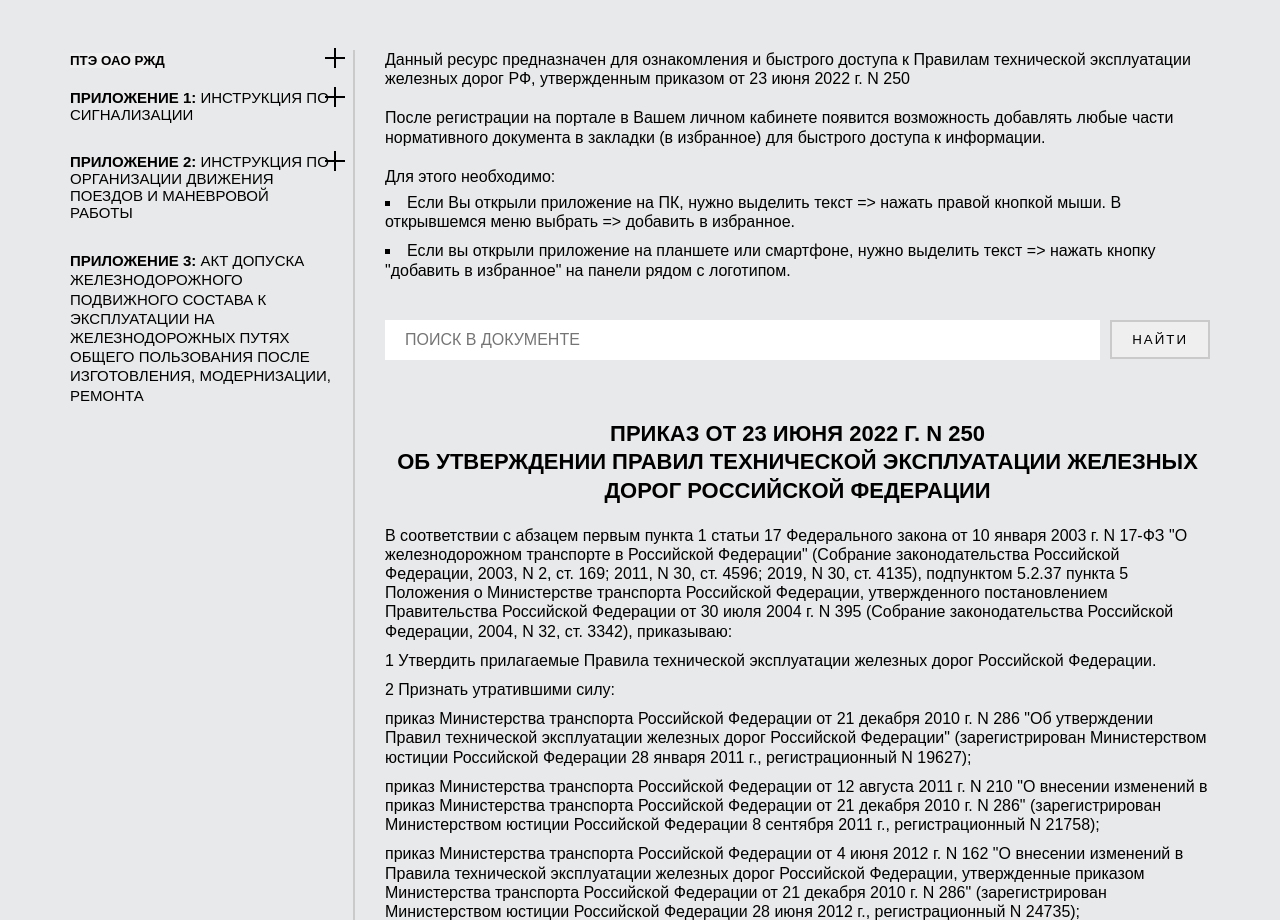
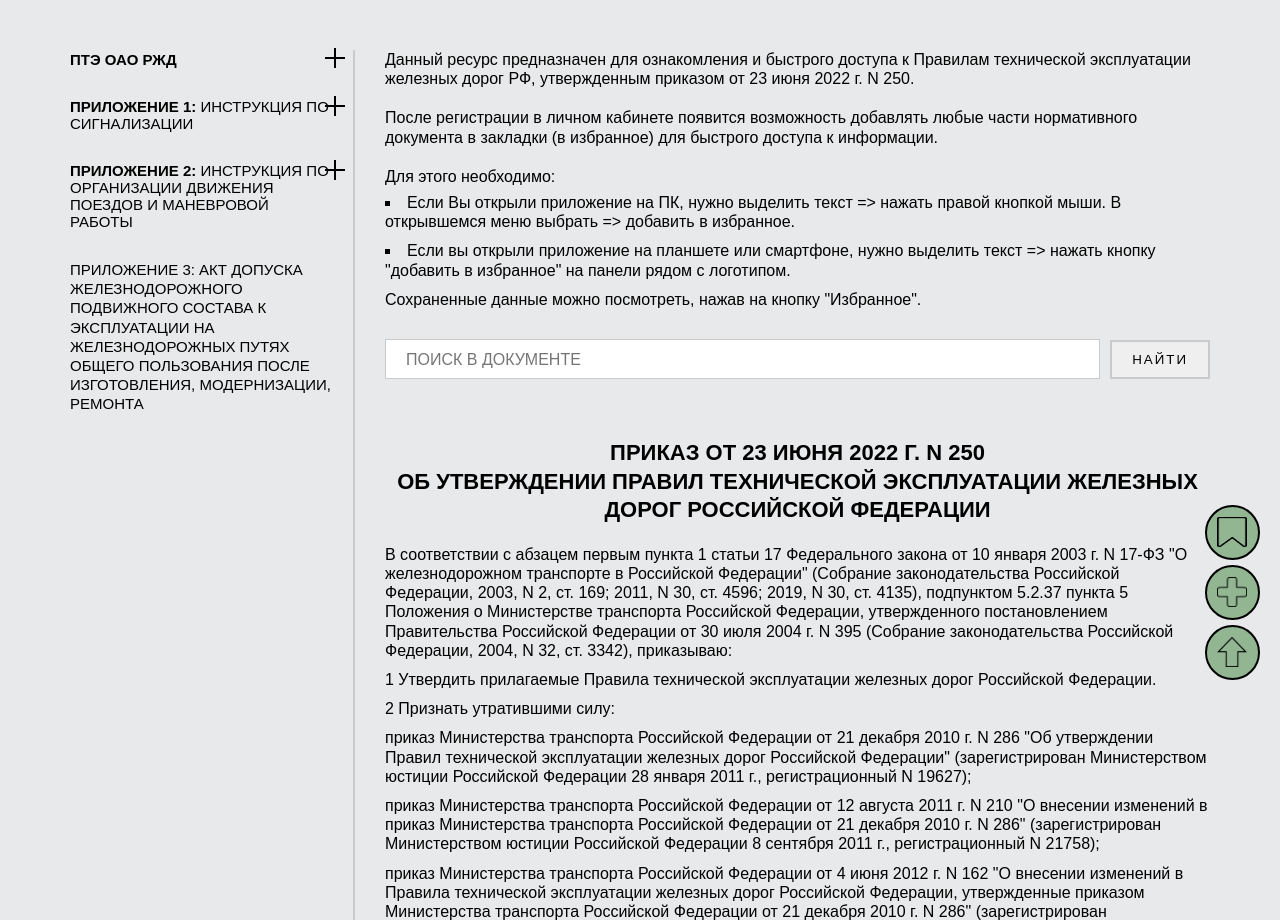
Before and after one commit to ATantasheva/project-pte, a PHP site: page / in a window 1280 px wide. Shown: the part 100-1020 px from the top of the page. Run offline with PHP 8.4, Linux system fonts and the light colour scheme.

Commit message:
add nav button

```diff
--- a/#source/header.html
+++ b/#source/header.html
@@ -1,8 +1,8 @@
-<header class="header">
+<header id="up" class="header">
       <div class="header__content container">
             <div class="header__menu">
                <!--заготовка для бургера-->
-               <div class="logo">Логотип</div>
+               <div  class="logo">Логотип</div>
                <div class="menu__icon icon-menu">
                   <span></span>
                   <span></span>
--- a/#source/scss/style.scss
+++ b/#source/scss/style.scss
@@ -157,6 +157,50 @@ $md4: 479.98; //мал смартфон
    flex: 0 1 75%;
    padding: 0px 0px 0px 30px;
 }
+//кнопки навигации
+.button {
+   border: 2px solid #000;
+   border-radius: 50%;
+   width: 55px;
+   height: 55px;
+   position: fixed;
+   z-index: 10;
+   bottom: 20px;
+   right: 20px;
+   background-color: rgb(145, 182, 145);
+   transition: all 0.3s ease 0s;
+&:hover {
+   background-color: rgb(126, 243, 126);
+}
+   &__navigation {
+   }
+
+   &__up {
+
+   }
+
+   &__plus {
+      bottom: 80px;
+   }
+
+   &__bookmark {
+      bottom: 140px;
+   }
+}
+.button-nav  {
+
+   img {
+      width: 30px;
+      height: 30px;
+      margin: 10px;
+   }
+}
+.up {
+}
+.plus {
+}
+.bookmark {
+}
 
 //<ПОДКЛЮЧЕНИЕ ФАЙЛОВ СТИЛЕЙ СТРАНИЦ И ЭЛЕМЕНТОВ>====================================================================================================
 @import "header.scss";
@@ -175,6 +219,10 @@ $md4: 479.98; //мал смартфон
    margin: 0px 0px 10px 0px;
 &_weight {
    font-weight: 700;
+   font-size: 15px;
+   text-align: left;
+   background: #e8e9ea;
+   margin: 0px 0px 10px 0px;
 }
    span {
       font-weight: 700;
@@ -272,6 +320,7 @@ margin: 0px 0px 20px 0px;
     height: 40px;
     padding-left:20px;
     font-size: 18px;
+      border: 1px solid #cacaca;
     &::placeholder {
       text-transform: uppercase;
       font-size: 16px;
@@ -306,7 +355,7 @@ margin: 0px 0px 0px 10px;
       font-weight: 700;
       text-transform: uppercase;
       line-height: 130%;
-      margin: 30px 0px 20px 0px;
+     padding: 30px 0px 20px 0px;
    }
    .order__title {
       font-size: 18px;
--- a/css/style.css
+++ b/css/style.css
@@ -173,6 +173,35 @@ h6 {
   padding: 0px 0px 0px 30px;
 }
 
+.button {
+  border: 2px solid #000;
+  border-radius: 50%;
+  width: 55px;
+  height: 55px;
+  position: fixed;
+  z-index: 10;
+  bottom: 20px;
+  right: 20px;
+  background-color: rgb(145, 182, 145);
+  -webkit-transition: all 0.3s ease 0s;
+  transition: all 0.3s ease 0s;
+}
+.button:hover {
+  background-color: rgb(126, 243, 126);
+}
+.button__plus {
+  bottom: 80px;
+}
+.button__bookmark {
+  bottom: 140px;
+}
+
+.button-nav img {
+  width: 30px;
+  height: 30px;
+  margin: 10px;
+}
+
 .header {
   height: 100px;
   display: -webkit-box;
@@ -331,6 +360,10 @@ h6 {
 }
 .aside__title_weight {
   font-weight: 700;
+  font-size: 15px;
+  text-align: left;
+  background: #e8e9ea;
+  margin: 0px 0px 10px 0px;
 }
 .aside__title span {
   font-weight: 700;
@@ -421,6 +454,7 @@ h6 {
   height: 40px;
   padding-left: 20px;
   font-size: 18px;
+  border: 1px solid #cacaca;
 }
 .search__input::-webkit-input-placeholder {
   text-transform: uppercase;
@@ -463,7 +497,7 @@ h1, h2, h3 {
   font-weight: 700;
   text-transform: uppercase;
   line-height: 130%;
-  margin: 30px 0px 20px 0px;
+  padding: 30px 0px 20px 0px;
 }
 
 .order__title {
--- a/index.html
+++ b/index.html
@@ -16,11 +16,28 @@
 
 <body>
    <div class="wrapper">
-<header class="header">
+      <div class="button__navigation">
+         <div class="button button__up">
+            <a href="#up" class="button-nav up">
+               <img src="/img/icons/arrow-up.png" alt='стрелка'>
+            </a>
+         </div>
+         <div class="button button__plus">
+            <a href="#" class="button-nav plus">
+               <img src="/img/icons/plus.png" alt='добавить'>
+            </a>
+         </div>
+         <div class="button button__bookmark">
+            <a href="#" class="button-nav bookmark">
+               <img src="/img/icons/bookmark.png" alt='закладки'>
+            </a>
+         </div>
+      </div>
+<header id="up" class="header">
       <div class="header__content container">
             <div class="header__menu">
                <!--заготовка для бургера-->
-               <div class="logo">Логотип</div>
+               <div  class="logo">Логотип</div>
                <div class="menu__icon icon-menu">
                   <span></span>
                   <span></span>
@@ -47,9 +64,9 @@
    <button data-spoller type="button" class="aside__title_weight block__title">ПТЭ ОАО РЖД</button>
    <div class="block__text">
     <ul class="spoller__list">
-      <li><a class="aside__link" href="#">I. Общие положения</a></li>
-      <li><a class="aside__link" href="#">II. Обязанности работников железнодорожного транспорта</a></li>
-      <li><a class="aside__link" href="#">III.
+      <li><a class="aside__link" href="#pte-1">I. Общие положения</a></li>
+      <li><a class="aside__link" href="#pte-2">II. Обязанности работников железнодорожного транспорта</a></li>
+      <li><a class="aside__link" href="#pte-3">III.
          Организация эксплуатации технологических систем,
          сооружений, устройств и объектов технического назначения
          железнодорожного транспорта</a></li>
@@ -57,7 +74,7 @@
    </div>
 </div>
 <div class="block-spoller__1 block__item">
-   <button data-spoller type="button" class="aside__title block__title"><span>приложение 1:</span> ИНСТРУКЦИЯ
+   <button data-spoller type="button" class="aside__title block__title"><span>приложение 1:</span>  ИНСТРУКЦИЯ
       ПО СИГНАЛИЗАЦИи</button>
    <div class="block__text">
     <ul class="spoller__list">
@@ -78,7 +95,7 @@
    </div>
 </div>
 <div class="block-spoller__3 block__item"> <!--мало текста - как ссылка -->
-   <a href="#" class="aside__title"> <span>приложение 3:</span>  АКТ допуска железнодорожного подвижного состава к эксплуатации на железнодорожных путях общего пользования после изготовления, модернизации, ремонта</a>
+   <a href="#" class="aside__title"> приложение 3:  АКТ допуска железнодорожного подвижного состава к эксплуатации на железнодорожных путях общего пользования после изготовления, модернизации, ремонта</a>
 </div>
 </div>
 </aside>
@@ -86,11 +103,12 @@
     <section class="content__section">
 <div class="content__text">
    <p class="about__text">Данный ресурс предназначен для ознакомления и быстрого доступа к Правилам
-      технической эксплуатации железных дорог РФ, утвержденным приказом от 23 июня 2022 г. N 250</p>
-   <p class="about__text">После регистрации на портале в Вашем личном кабинете появится возможность добавлять любые части нормативного документа в закладки (в избранное) для быстрого доступа к информации.</p>
+      технической эксплуатации железных дорог РФ, утвержденным приказом от 23 июня 2022 г. N 250.</p>
+   <p class="about__text">После регистрации в личном кабинете появится возможность добавлять любые части нормативного документа в закладки (в избранное) для быстрого доступа к информации.</p>
    <p class="about__text_list">Для этого необходимо:
      <li class="about__text_li">Если Вы открыли приложение на ПК, нужно выделить текст => нажать правой кнопкой мыши. В открывшемся меню выбрать => добавить в избранное.</li>
-   <li class="about__text_li">Если вы открыли приложение на планшете или смартфоне, нужно выделить текст => нажать кнопку "добавить в избранное" на панели рядом с логотипом.</li>  </p>
+   <li class="about__text_li">Если вы открыли приложение на планшете или смартфоне, нужно выделить текст => нажать кнопку "добавить в избранное" на панели рядом с логотипом.</li></p>
+   <p>Сохраненные данные можно посмотреть, нажав на кнопку "Избранное".</p>
 </div>
 <section class="search__section">
    <input class="search__input" type="text" placeholder="Поиск в документе">
@@ -179,10 +197,10 @@
    3 Настоящий приказ вступает в силу с 1 августа 2022 г. и действует шесть лет со дня его
    вступления в силу.</p>
       </div>
-         <h2>ПРАВИЛА ТЕХНИЧЕСКОЙ ЭКСПЛУАТАЦИИ ЖЕЛЕЗНЫХ ДОРОГ РОССИЙСКОЙ ФЕДЕРАЦИИ
-            </h2>
             <div class="order__block">
-               <h3 class="order__title">I. Общие положения </h3>
+               <h2>ПРАВИЛА ТЕХНИЧЕСКОЙ ЭКСПЛУАТАЦИИ ЖЕЛЕЗНЫХ ДОРОГ РОССИЙСКОЙ ФЕДЕРАЦИИ
+               </h2>
+               <h3 id="pte-1" class="order__title">I. Общие положения </h3>
                <div class="order__text">
                <p>
                   1. Правила технической эксплуатации железных дорог Российской Федерации (далее -
@@ -213,9 +231,32 @@
                         маневровой работы на железнодорожном транспорте Российской Федерации, содержащейся в
                         приложении N 2 к Правилам.</p>
                      </div>
-                     <h3 class="order__title">II. Обязанности работников железнодорожного транспорта
+                     <h3 id="pte-2" class="order__title">II. Обязанности работников железнодорожного транспорта
                      </h3>
+                     <div class="order__text">
+                        <p>5. Работники железнодорожного транспорта в соответствии со своими должностными обязанностями должны обеспечивать выполнение Правил и приложений к ним, безопасность движения и эксплуатации железнодорожного транспорта.
+                        </p>
+                        <p>Соблюдение требований Правил работниками железнодорожного транспорта обеспечивается организациями железнодорожного транспорта и индивидуальными предпринимателями, выполняющими функции работодателя по отношению к указанным работникам.
+                        </p>
+                        <p>6. Ответственными за содержание и (или) исправное техническое состояние железнодорожных путей, сооружений и устройств железнодорожного транспорта с обеспечением периодичности выполнения ремонтов, установленных нормативной технической документацией, являются работники железнодорожного транспорта, непосредственно их обслуживающие.
+                        </p>
+                        <p>7. Работники железнодорожного транспорта обязаны соблюдать правила и нормы по охране труда, промышленной, экологической, пожарной безопасности, санитарно-эпидемиологические правила и нормативы в соответствии со своими должностными обязанностями и должностными инструкциями.
+                           Работники железнодорожного транспорта обязаны незамедлительно оповещать любыми доступными средствами связи руководителя о ситуациях, представляющих угрозу жизни и здоровью людей, сохранности имущества работодателя <16>.
+                           </p>
                      </div>
+                     </div>
+
+                     <h2>Приложение N 1
+                        ИНСТРУКЦИЯ
+                        ПО СИГНАЛИЗАЦИИ НА ЖЕЛЕЗНОДОРОЖНОМ ТРАНСПОРТЕ
+                        РОССИЙСКОЙ ФЕДЕРАЦИИ
+                        </h2>
+                        <div class="order__block">
+                           <h3 class="order__title">I. Общие положения</h3>
+                           <div class="order__text"></div>
+                           <h3 class="order__title">II. Сигналы на железнодорожном транспорте
+                           </h3>
+                        </div>
 </section>
     </section>
 
```
Also changed, not shown: #source/README.md (added), img/icons/arrow-up.png (added), img/icons/bookmark.png (added), img/icons/plus.png (added), 4 other files.
